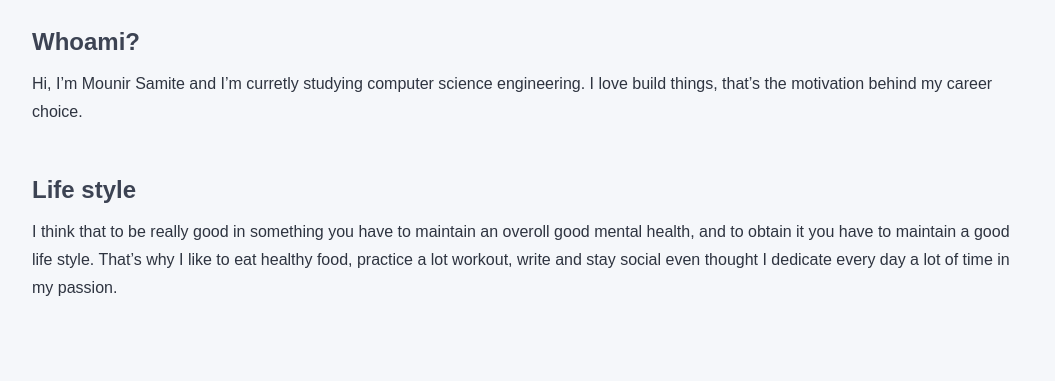
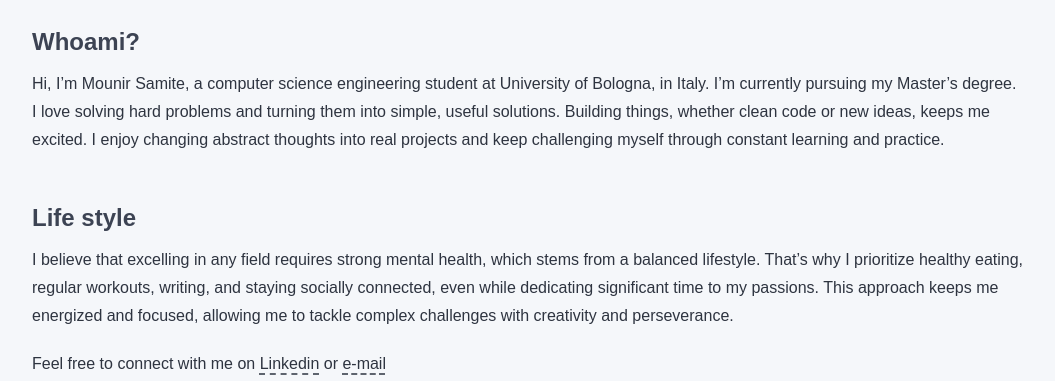
Before and after one commit to muni106/munilogs, an Astro site: page /about in a window 1280 px wide. Shown: the part 430-811 px from the top of the page, without its empty margins (112-1167 px from the left). Built offline with nearby package versions, Linux system fonts and the light colour scheme; Astro itself is replaced by a stand-in of ours.

Commit message:
chore: finish about + better style Tag

```diff
--- a/src/components/Tag.astro
+++ b/src/components/Tag.astro
@@ -26,11 +26,11 @@ const { tag, tagName, size = "sm" } = Astro.props;
   >
     <IconHash
       class:list={[
-        "inline-block opacity-80",
+        "inline-block opacity-70",
         { "-me-3.5 size-4": size === "sm" },
         { "-me-5 size-6": size === "lg" },
       ]}
     />
-    &nbsp;<span>{tagName}</span>
+    &nbsp;<span> {tagName} </span>
   </a>
 </li>
--- a/src/pages/about.md
+++ b/src/pages/about.md
@@ -11,9 +11,15 @@ title: "About"
 />
 
 ## Whoami?
-Hi, I'm Mounir Samite and I'm curretly studying computer science engineering.
-I love build things, that's the motivation behind my career choice.
+Hi, I'm Mounir Samite, a computer science engineering student at University of Bologna, in Italy.
+I'm currently pursuing my Master's degree.
+I love solving hard problems and turning them into simple, useful solutions. Building things, whether clean code or new ideas, keeps me excited.
+I enjoy changing abstract thoughts into real projects and keep challenging myself through constant learning and practice.
 
 ## Life style
-I think that to be really good in something you have to maintain an overoll good mental health, and to obtain it you have to maintain a good life style.
-That's why I like to eat healthy food, practice a lot workout, write and stay social even thought I dedicate every day a lot of time in my passion.
+I believe that excelling in any field requires strong mental health, which stems from a balanced lifestyle.
+That's why I prioritize healthy eating, regular workouts, writing, and staying socially connected, even while dedicating significant time to my passions.
+This approach keeps me energized and focused, allowing me to tackle complex challenges with creativity and perseverance.
+
+
+Feel free to connect with me on [Linkedin](https://www.linkedin.com/in/mounir-samite-346b7323a/) or [e-mail](mailto:mounir.samite@gmail.com)
```
